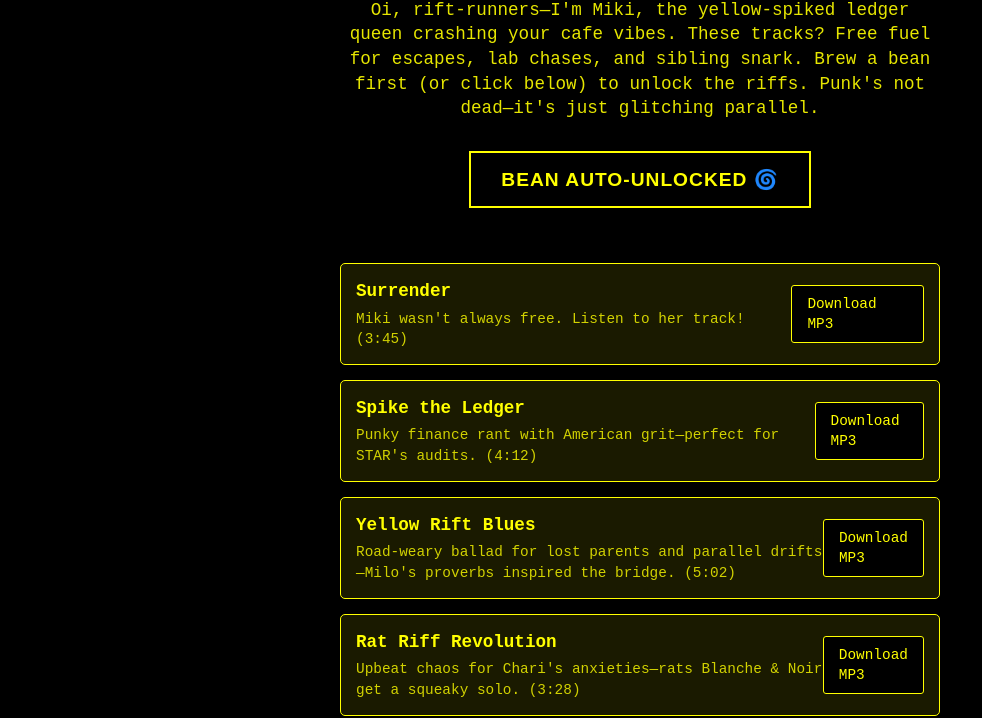
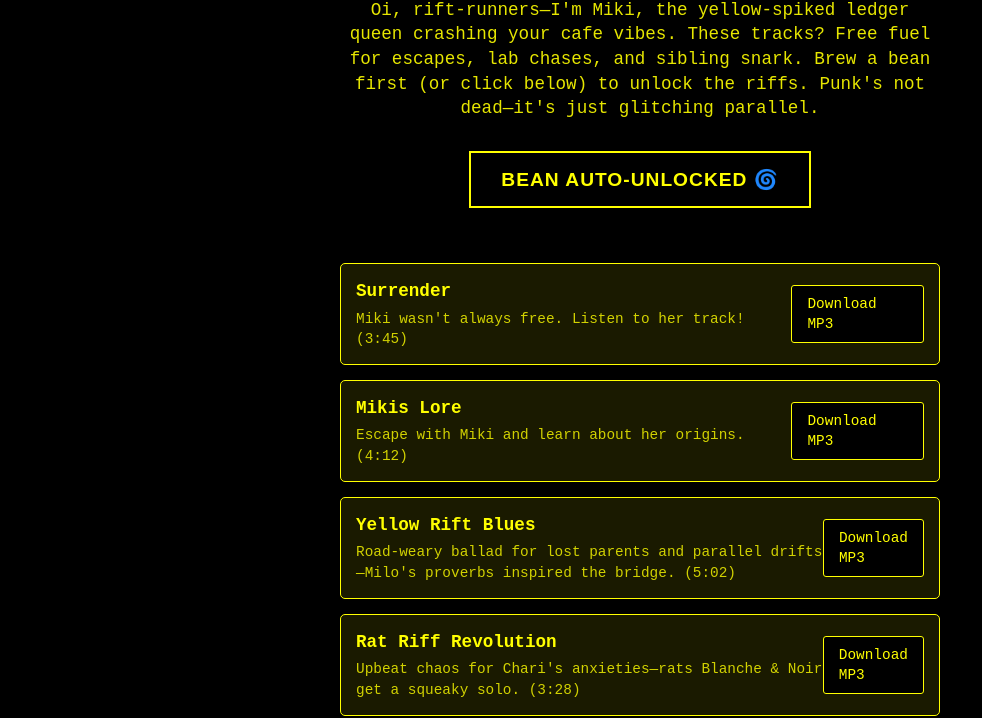
Before and after one commit to x3nb/Soundcafe, a plain HTML site: page members/Miki/mixtapeportal.html in a window 1280 px wide. Shown: the part 115-833 px from the top of the page, without its empty margins (0-982 px from the left). Drawn offline with Linux system fonts and the light colour scheme.

Commit message:
Update mixtapeportal.html

```diff
--- a/members/Miki/mixtapeportal.html
+++ b/members/Miki/mixtapeportal.html
@@ -138,11 +138,10 @@
 
         <div class="track">
             <div>
-                <div class="track-title">Spike the Ledger</div>
-                <div class="track-desc">Punky finance rant with American grit—perfect for STAR's audits. (4:12)</div>
+                <div class="track-title">Mikis Lore</div>
+                <div class="track-desc">Escape with Miki and learn about her origins. (4:12)</div>
             </div>
-            <a href="#download2" class="download-btn" download>Download MP3</a>
-            <!-- Replace: e.g., <a href="path/to/spike-the-ledger.mp3" download> -->
+             <a href="MikisLore2.mp3" class="download-btn" download>Download MP3</a>
         </div>
 
         <div class="track">
```
